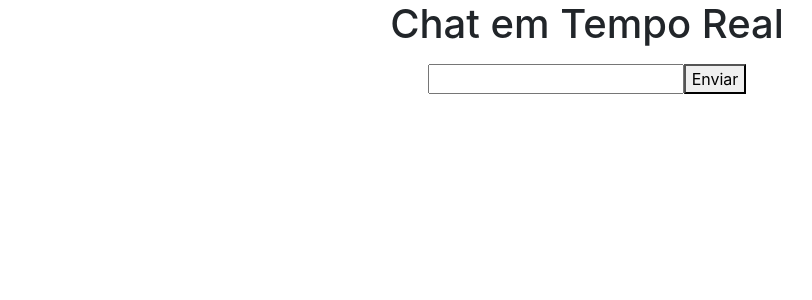
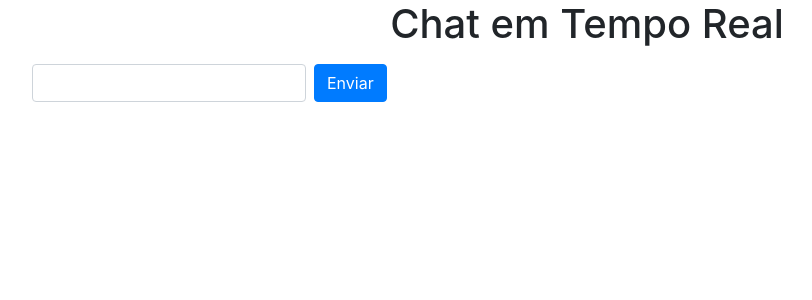
Before and after one commit to ezzCoutinho/Desafio-chat-RocketSeat, a Python web app: template templates/index.html in a window 1280 px wide. Shown: the top 300 px of the page, without its empty margins (53-865 px from the left). Run offline with Jinja, Linux system fonts and the light colour scheme; the template is opened without the code that fills it, so the values that code supplies are empty; some libraries are stand-ins or nearby versions.

Commit message:
Refactor index.html for improved styling and message handling

```diff
--- a/templates/index.html
+++ b/templates/index.html
@@ -1,4 +1,3 @@
-<html>
 <!DOCTYPE html>
 <html lang="en">
 
@@ -10,11 +9,11 @@
 </head>
 
 <body>
-  <div class="text-center">
-    <h1>Chat em Tempo Real</h1>
-    <ul id="messages"></ul>
-    <form id="form" action="">
-      <input id="input" autocomplete="off" /><button>Enviar</button>
+  <div class="container">
+    <h1 class="text-center">Chat em Tempo Real</h1>
+    <ul id="messages" class="list-unstyled"></ul>
+    <form id="form" action="" class="form-inline">
+      <input id="input" autocomplete="off" class="form-control mr-2" /><button class="btn btn-primary">Enviar</button>
     </form>
   </div>
 
@@ -22,7 +21,8 @@
   <script>
     var socket = io.connect('http://' + document.domain + ':' + location.port);
 
-    socket.on('message', function (msg) {
+    socket.on('response', function (msg) {
+      console.log('Mensagem recebida:', msg);
       var ul = document.getElementById('messages');
       var li = document.createElement('li');
       li.appendChild(document.createTextNode(msg));
@@ -30,7 +30,9 @@
     });
 
     document.getElementById('form').onsubmit = function () {
-      socket.emit('message', document.getElementById('input').value);
+      var message = document.getElementById('input').value;
+      console.log('Enviando mensagem:', message);
+      socket.emit('message', message);
       document.getElementById('input').value = '';
       return false;
     };
```
